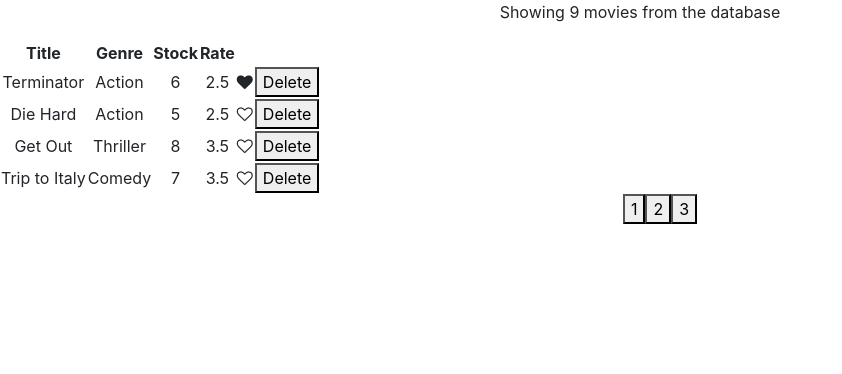
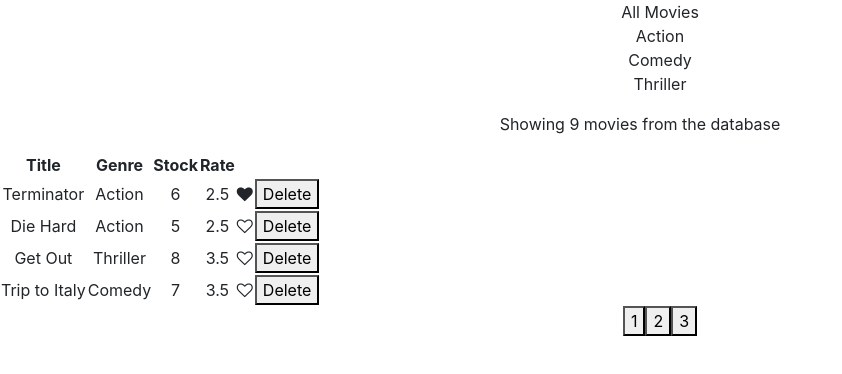
Before and after one commit to DhirajArun/VidlyReact, a React (Create React App) app: page / in a window 1280 px wide. Shown: the top 374 px of the page, without its empty margins (0-842 px from the left). Built offline with nearby package versions, Linux system fonts and the light colour scheme.

Commit message:
added the filtering feature

```diff
--- /dev/null
+++ b/src/components/common/listGroup.jsx
@@ -0,0 +1,31 @@
+import React, { Component } from "react";
+
+class ListGroup extends Component {
+  state = {};
+  render() {
+    const { items, textProperty, valueProperty, onListChange } = this.props;
+    return (
+      <ul style={{ listStyle: "none", cursor: "pointer" }}>
+        {items.map((item) => {
+          return (
+            <li
+              key={item[valueProperty]}
+              onClick={() => {
+                onListChange(item);
+              }}
+            >
+              {item[textProperty]}
+            </li>
+          );
+        })}
+      </ul>
+    );
+  }
+}
+
+ListGroup.defaultProps = {
+  textProperty: "name",
+  valueProperty: "_id",
+};
+
+export default ListGroup;
--- a/src/components/movie.jsx
+++ b/src/components/movie.jsx
@@ -1,13 +1,17 @@
 import React, { Component } from "react";
 import MovieTable from "./movieTable";
 import PaginationBar from "./common/paginationBar";
+import ListGroup from "./common/listGroup";
 import { getMovies } from "../services/fakeMovieService";
+import { getGenres } from "../services/fakeGenreService";
 import _ from "lodash";
 import { paginate } from "../utils/paginate";
 
 class Movie extends Component {
   state = {
     movies: getMovies(),
+    genres: [{ _id: "564ad83s", name: "All Movies" }, ...getGenres()],
+    currentGenre: "564ad83s",
     currentPage: 1,
   };
 
@@ -27,7 +31,7 @@ class Movie extends Component {
 
   handleLike = (id) => {
     const movies = [...this.state.movies];
-    let movie = movies.find((movie) => movie._id == id);
+    let movie = movies.find((movie) => movie._id === id);
     const index = movies.indexOf(movie);
     movie = { ...movie };
 
@@ -38,11 +42,26 @@ class Movie extends Component {
     this.setState({ movies });
   };
 
+  handleGenreChange = (genre) => {
+    this.setState({ currentGenre: genre._id, currentPage: 1 });
+  };
+
+  filterMovie = function (movies, currentGenreId) {
+    if (currentGenreId === "564ad83s") return movies;
+
+    const filtered = movies.filter((movie) => {
+      return movie.genre._id === currentGenreId;
+    });
+    return filtered;
+  };
+
   render() {
-    const { movies, currentPage } = this.state;
-    const paginatedMovie = paginate(movies, 4, currentPage);
+    const { movies, currentPage, genres, currentGenre } = this.state;
+    const filteredMovie = this.filterMovie(movies, currentGenre);
+    const paginatedMovie = paginate(filteredMovie, 4, currentPage);
     return (
       <div>
+        <ListGroup items={genres} onListChange={this.handleGenreChange} />
         <p>Showing {movies.length} movies from the database</p>
         <MovieTable
           movies={paginatedMovie}
@@ -50,7 +69,7 @@ class Movie extends Component {
           onToggle={this.handleLike}
         />
         <PaginationBar
-          itemCount={movies.length}
+          itemCount={filteredMovie.length}
           pageSize={4}
           onPageChange={this.handlePageChange}
           currentPage={currentPage}
```
